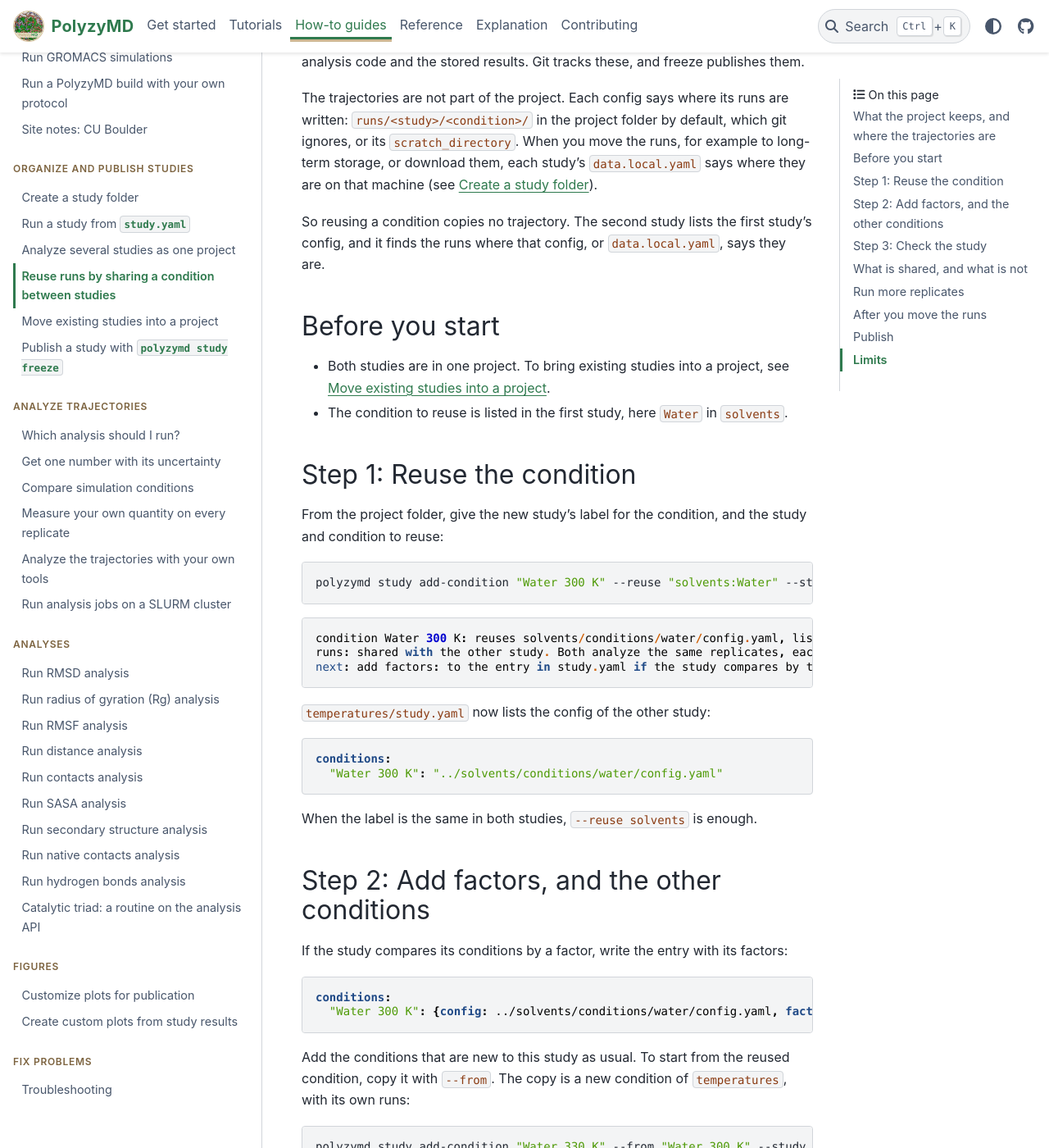
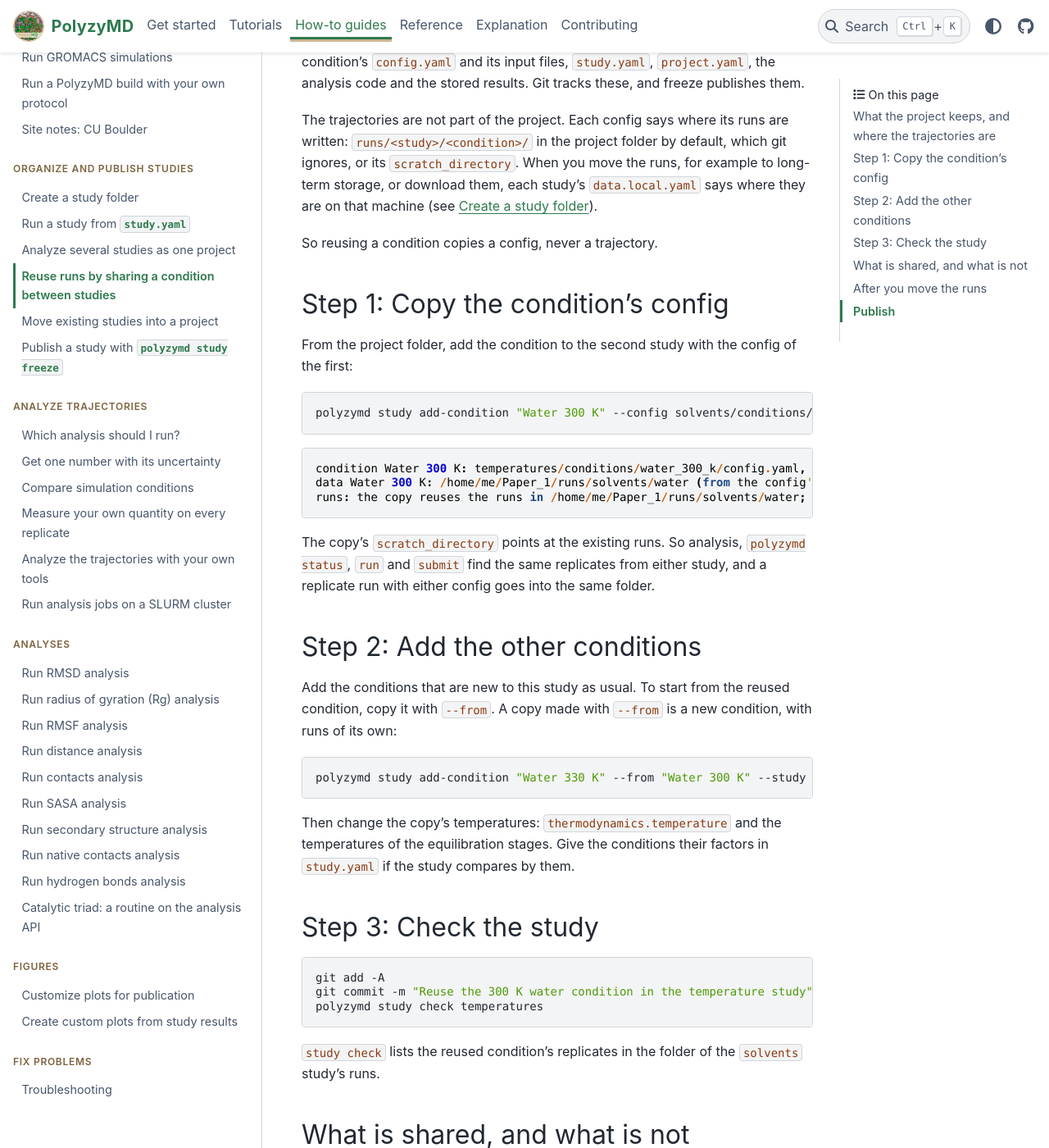
Before and after one commit to joelaforet/polyzymd, a Sphinx documentation site: the page built from docs/source/how_to/reuse_condition.md, in a window 1280 px wide and 1400 px high, scrolled down 637 px. Shown: the whole window at 82% size. Built offline with Sphinx 7.4.7 and the PyData theme 0.15.4, drawn with Linux system fonts in a browser that asks for light colours; some of the changed text lies outside the part shown.

Commit message:
Reuse runs by copying a condition's config, without --reuse
A config copied with add-condition --config (or study init --condition)
whose runs exist now keeps its scratch_directory on those runs, so the copy
reuses them: analysis, status, run and submit of either config see the same
replicates. A copy made with --from, to become another condition, still
gets runs of its own. study check warns when two conditions read the same
runs but their configs differ.

This replaces the --reuse option and its config-referencing code. The
freeze fixes stay: a shared replicate is listed once, and a config elsewhere
in the project is recorded by its relative path.

````diff
--- a/docs/source/how_to/reuse_condition.md
+++ b/docs/source/how_to/reuse_condition.md
@@ -4,9 +4,10 @@
 ```
 
 Analyze simulations you have already run in a second study, without running
-them again. One condition, with its config and its replicates, then belongs
-to two studies. Each study analyzes the same trajectories with its own
-equilibration window, regions, control and factors.
+them again: copy the condition's config into the second study. Copying a
+config is cheap; the copy keeps reading the existing trajectories. Each study
+then analyzes the same trajectories with its own equilibration window,
+regions, control and factors.
 
 Reuse a condition when the same simulations answer more than one question.
 For example, a project has a study `solvents` that compares a protein with
@@ -27,61 +28,40 @@ git ignores, or its `scratch_directory`. When you move the runs, for example to
 long-term storage, or download them, each study's `data.local.yaml` says where
 they are on that machine (see {doc}`study_folder`).
 
-So reusing a condition copies no trajectory. The second study lists the first
-study's config, and it finds the runs where that config, or `data.local.yaml`,
-says they are.
+So reusing a condition copies a config, never a trajectory.
 
-## Before you start
+## Step 1: Copy the condition's config
 
-- Both studies are in one project. To bring existing studies into a project,
-  see {doc}`move_studies_into_project`.
-- The condition to reuse is listed in the first study, here `Water` in
-  `solvents`.
-
-## Step 1: Reuse the condition
-
-From the project folder, give the new study's label for the condition, and
-the study and condition to reuse:
+From the project folder, add the condition to the second study with the
+config of the first:
 
 ```bash
-polyzymd study add-condition "Water 300 K" --reuse "solvents:Water" --study temperatures
+polyzymd study add-condition "Water 300 K" --config solvents/conditions/water/config.yaml --study temperatures
 ```
 
 ```
-condition Water 300 K: reuses solvents/conditions/water/config.yaml, listed in study.yaml; nothing was copied
-runs: shared with the other study. Both analyze the same replicates, each with its own equilibration window and control; a replicate run or submitted from either goes into the same folder
-next: add factors: to the entry in study.yaml if the study compares by them, commit, and run polyzymd study check
+condition Water 300 K: temperatures/conditions/water_300_k/config.yaml, listed in study.yaml
+data Water 300 K: /home/me/Paper_1/runs/solvents/water (from the config's scratch_directory)
+runs: the copy reuses the runs in /home/me/Paper_1/runs/solvents/water; nothing is run again, and new replicates of either config go there too
 ```
 
-`temperatures/study.yaml` now lists the config of the other study:
+The copy's `scratch_directory` points at the existing runs. So analysis,
+`polyzymd status`, `run` and `submit` find the same replicates from either
+study, and a replicate run with either config goes into the same folder.
 
-```yaml
-conditions:
-  "Water 300 K": "../solvents/conditions/water/config.yaml"
-```
-
-When the label is the same in both studies, `--reuse solvents` is enough.
-
-## Step 2: Add factors, and the other conditions
-
-If the study compares its conditions by a factor, write the entry with its
-factors:
-
-```yaml
-conditions:
-  "Water 300 K": {config: ../solvents/conditions/water/config.yaml, factors: {temperature_K: 300}}
-```
+## Step 2: Add the other conditions
 
 Add the conditions that are new to this study as usual. To start from the
-reused condition, copy it with `--from`. The copy is a new condition of
-`temperatures`, with its own runs:
+reused condition, copy it with `--from`. A copy made with `--from` is a new
+condition, with runs of its own:
 
 ```bash
 polyzymd study add-condition "Water 330 K" --from "Water 300 K" --study temperatures
 ```
 
 Then change the copy's temperatures: `thermodynamics.temperature` and the
-temperatures of the equilibration stages.
+temperatures of the equilibration stages. Give the conditions their factors in
+`study.yaml` if the study compares by them.
 
 ## Step 3: Check the study
 
@@ -91,55 +71,40 @@ git commit -m "Reuse the 300 K water condition in the temperature study"
 polyzymd study check temperatures
 ```
 
-`study check` lists the reused condition's replicates, in the folder of the
+`study check` lists the reused condition's replicates in the folder of the
 `solvents` study's runs.
 
 ## What is shared, and what is not
 
 | Shared by both studies | Each study's own |
 |---|---|
-| The condition's `config.yaml` and input files | The equilibration window (`equilibration:` in `study.yaml`) |
-| The replicates and their trajectories | The control, the factors and the comparisons |
-| The run folder: a replicate run or submitted with this config goes there | The structures and the regions |
+| The replicates and their trajectories | The equilibration window (`equilibration:` in `study.yaml`) |
+| The run folder: a replicate run or submitted with either config goes there | The control, the factors and the comparisons |
+| | The structures and the regions |
 | | The stored results, in each study's `results/` |
+| | Its copy of the config |
 
 So each study can discard a different equilibration window from the same
 trajectories, or compare the condition with a different control.
 
-The config is one file. Change it only for a reason that holds in both
-studies: a replicate run after a change of its physics is not comparable with
-the earlier ones, in either study.
+The two copies of the config must describe the same simulation. If you edit
+one, edit the other alike: a replicate run with one is not a run of the other.
+`polyzymd study check` warns when two conditions read the same runs but their
+configs differ:
 
-## Run more replicates
-
-Run or submit more replicates with the config, from either study. They go into
-the shared run folder, and both studies analyze them:
-
-```bash
-polyzymd run -c solvents/conditions/water/config.yaml -r 4
+```
+warning: control Water 300 K: its runs are also those of solvents / Water, whose config differs, so replicates run with one config are not runs of the other; copy that config again, or edit the two alike
 ```
 
 ## After you move the runs
 
-`--reuse` copies the other study's `data.local.yaml` entry for the condition,
-if it has one. After you move the runs again, run `polyzymd study locate` in
-each study that lists the condition, or edit each `data.local.yaml`.
+Run `polyzymd study locate` in each study that reads them, or edit each
+`data.local.yaml`.
 
 ## Publish
 
-`polyzymd project freeze` records the reused condition in both studies. Its
+`polyzymd project freeze` records the condition in both studies. Its
 trajectories are listed once in `deposit/trajectories.csv` and in the upload
 table of `deposit/UPLOAD.md`, named for both conditions, for example
 `solvents / Water; temperatures / Water 300 K`. Upload them once. See
 {doc}`study_freeze`.
-
-## Limits
-
-- A condition is reused within one project. A study in another project, or in
-  no project, copies the config with `--config` instead: that makes a new
-  condition, whose new replicates go into its own runs folder.
-- A label is listed once per study, so a study cannot reuse its own
-  condition. To copy one of its conditions and change it, use `--from`.
-- `add-condition --config` with the config of another study's condition makes
-  a copy, not a reuse, and says so: it prints the `--reuse` command to use
-  instead.
````
Also changed, not shown: CHANGELOG.md (+1 -1 lines), docs/source/explanation/projects.md (+3 -4 lines), docs/source/how_to/project.md (+6 -5 lines), docs/source/reference/cli_reference.md (+15 -20 lines), 3 other files.
